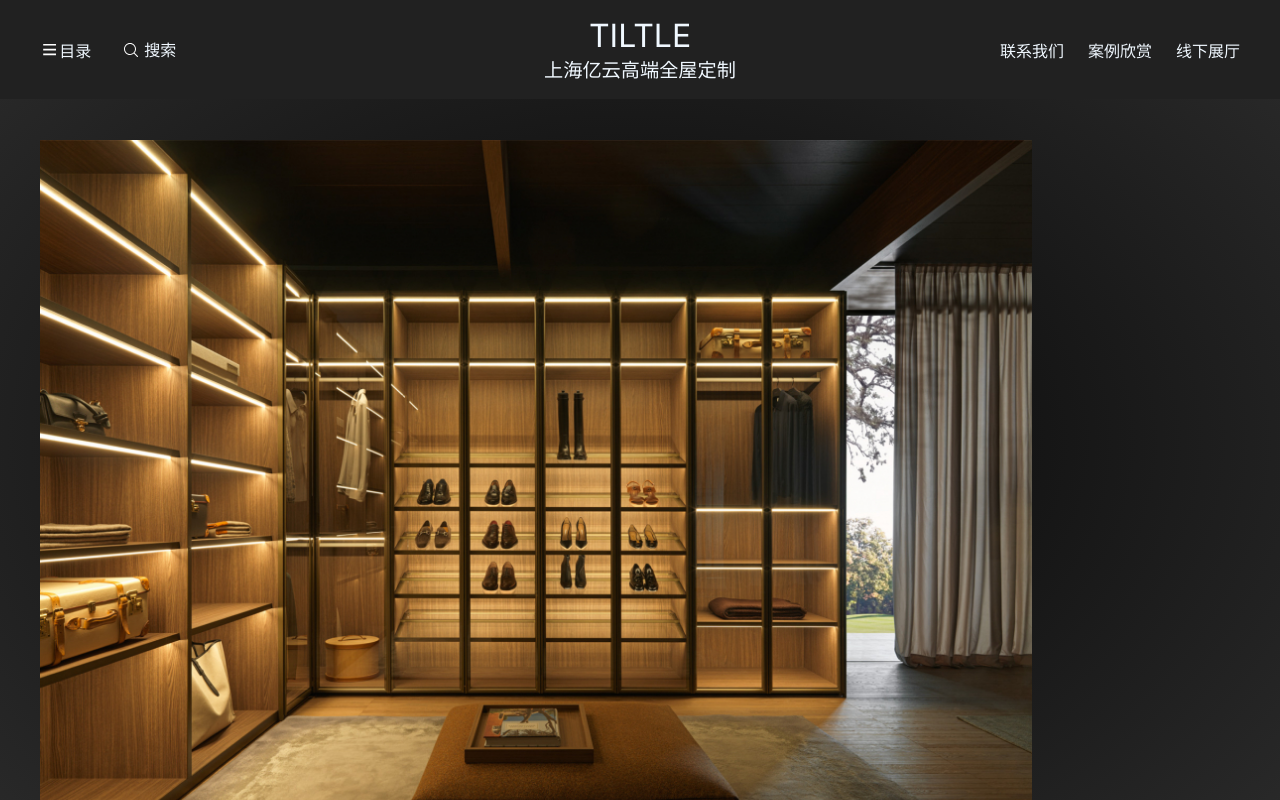
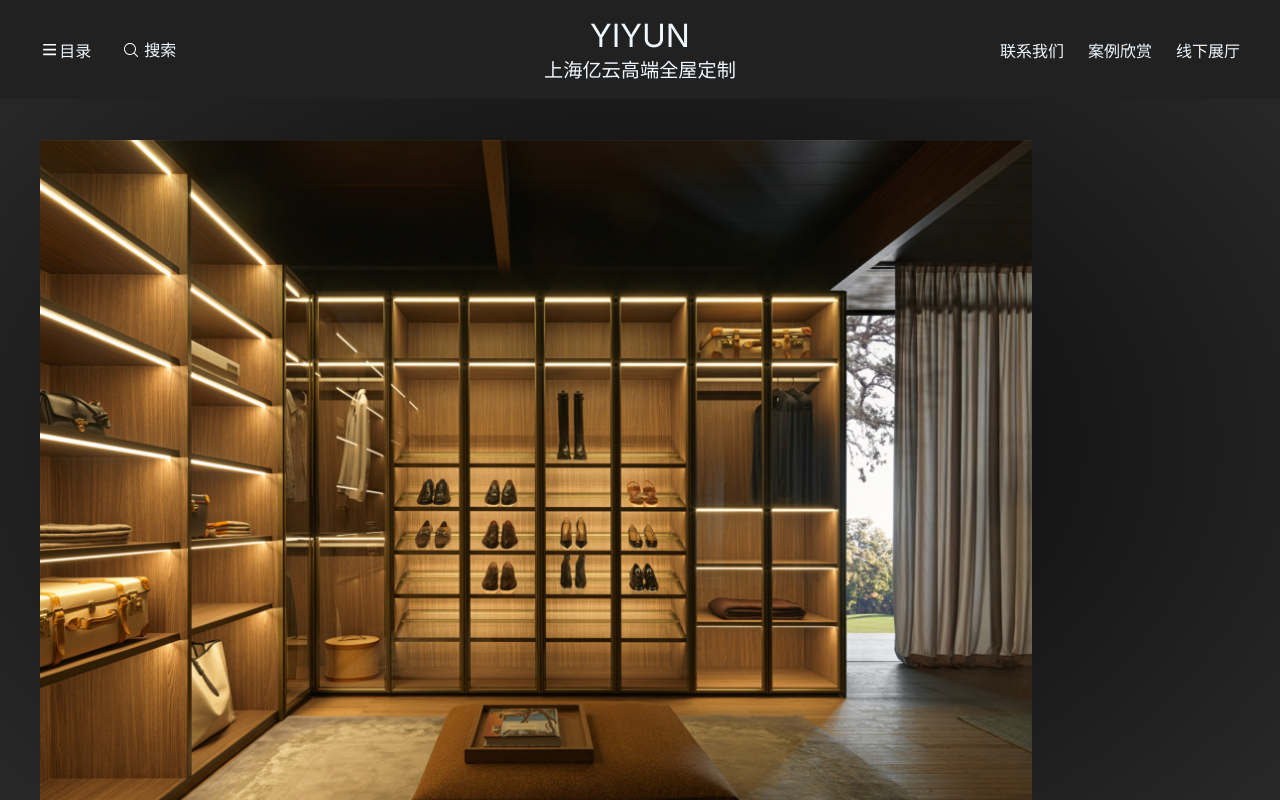
Before and after one commit to yifan503/ycloud, a Next.js app: page /closet in a window 1280 px wide. Shown: the top 800 px of the page. Built offline with nearby package versions, Linux system fonts and the light colour scheme.

Commit message:
fullpage & title

```diff
--- a/src/components/Navbar.js
+++ b/src/components/Navbar.js
@@ -90,7 +90,7 @@ export default function Navbar() {
                 </div>
                 <div className={styles.center}>
                     <div className={styles.title_text}>
-                        <Link href='/' style={{ textDecoration: 'none', color: 'aliceblue' }}>TILTLE</Link>
+                        <Link href='/' style={{ textDecoration: 'none', color: 'aliceblue' }}>YIYUN</Link>
                     </div>
                     <div className={styles.label_text}>
                         <Link href='/' style={{ textDecoration: 'none', color: 'aliceblue' }}>上海亿云高端全屋定制</Link>
--- a/src/components/imageItem.module.css
+++ b/src/components/imageItem.module.css
@@ -6,7 +6,7 @@
 .img{
     display: block;
     width: 100%;
-    height: 100%;
+    height: 100vh;
     object-fit: cover;
     margin: 0;
   }
```
Also changed, not shown: 1 other file (tests, documents, lock files or other folders).
